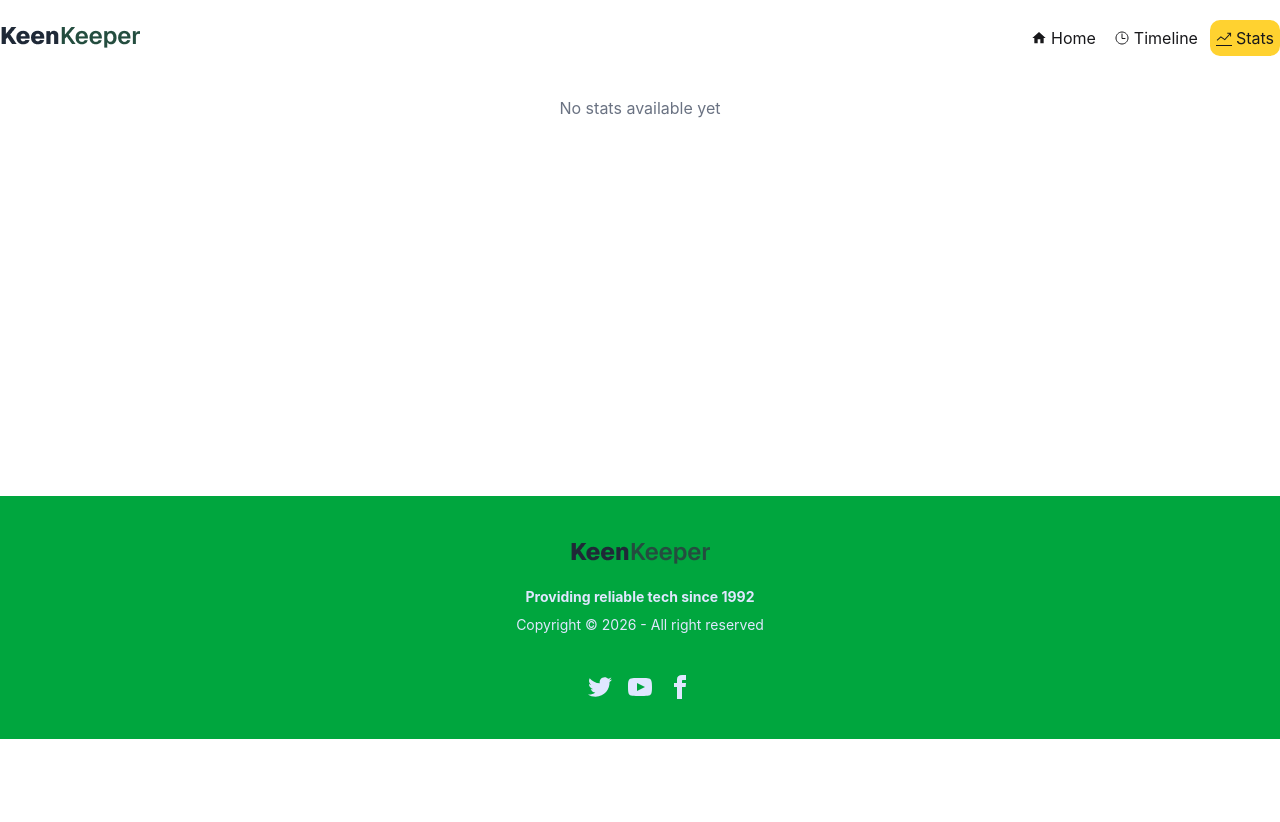
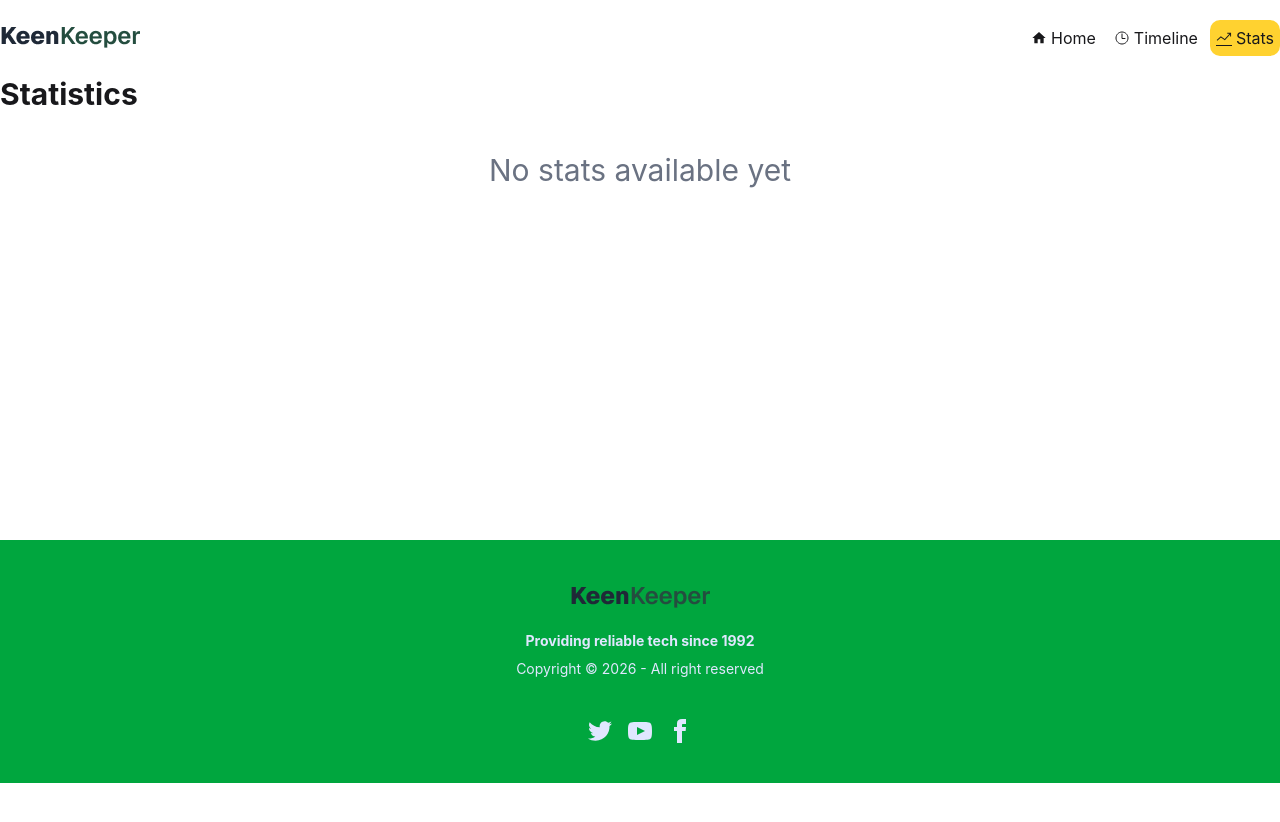
Before and after one commit to usamabinmah12/keen-keeper, a React (Vite) app: page /stat in a window 1280 px wide. Shown: the top 822 px of the page. Before the commit the page ends 800 px from the top, so only its background shows below. Built offline with nearby package versions, Linux system fonts and the light colour scheme.

Commit message:
added all requirement

```diff
--- a/src/Footer.jsx
+++ b/src/Footer.jsx
@@ -2,7 +2,7 @@ import React from 'react';
 import img from '../assets/logo.png'
 const Footer = () => {
     return (
-        <div className='container mx-auto'>
+        <div className='container mx-auto  my-16'>
             <footer className="footer footer-horizontal footer-center bg-green-600 text-primary-content p-10">
                 <aside>
 
--- a/src/Stat.jsx
+++ b/src/Stat.jsx
@@ -15,8 +15,11 @@ const Stat = () => {
 
     return (
         <div className="w-full h-[400px]">
+            <div className="container mx-auto font-bold text-3xl">
+                Statistics
+            </div>
             {isEmpty ? (
-                <p className="text-center mt-10 text-gray-500">
+                <p className="text-center mt-10 text-gray-500 text-3xl">
                     No stats available yet
                 </p>
             ) : (
--- a/src/Timeline.jsx
+++ b/src/Timeline.jsx
@@ -64,7 +64,7 @@ const Timeline = () => {
                         <Per key={per.id} per={per} />
                     ))
                 ) : (
-                    <p className="text-center text-gray-500 mt-5">
+                    <p className="text-center text-gray-500 mt-5 text-3xl">
                         No {filter !== 'all' ? filter : ''} timeline data available
                     </p>
                 )
```
